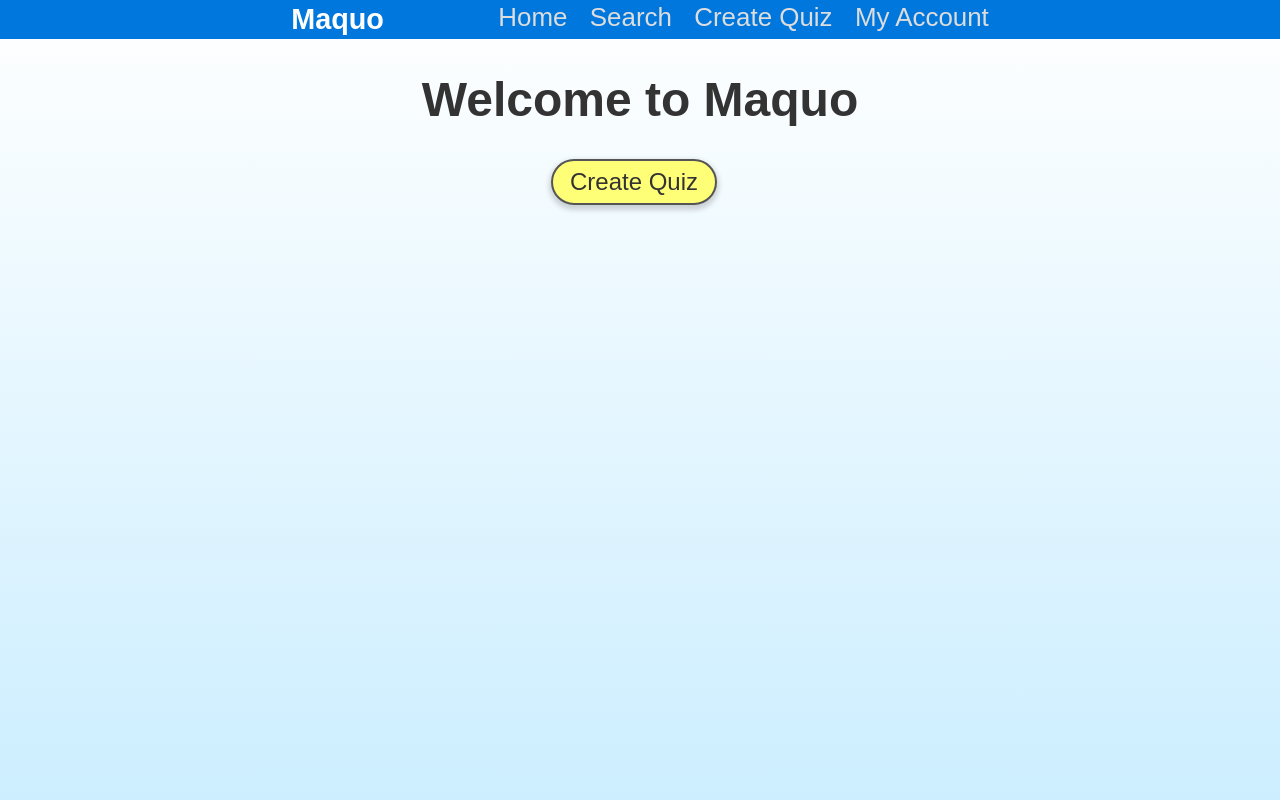
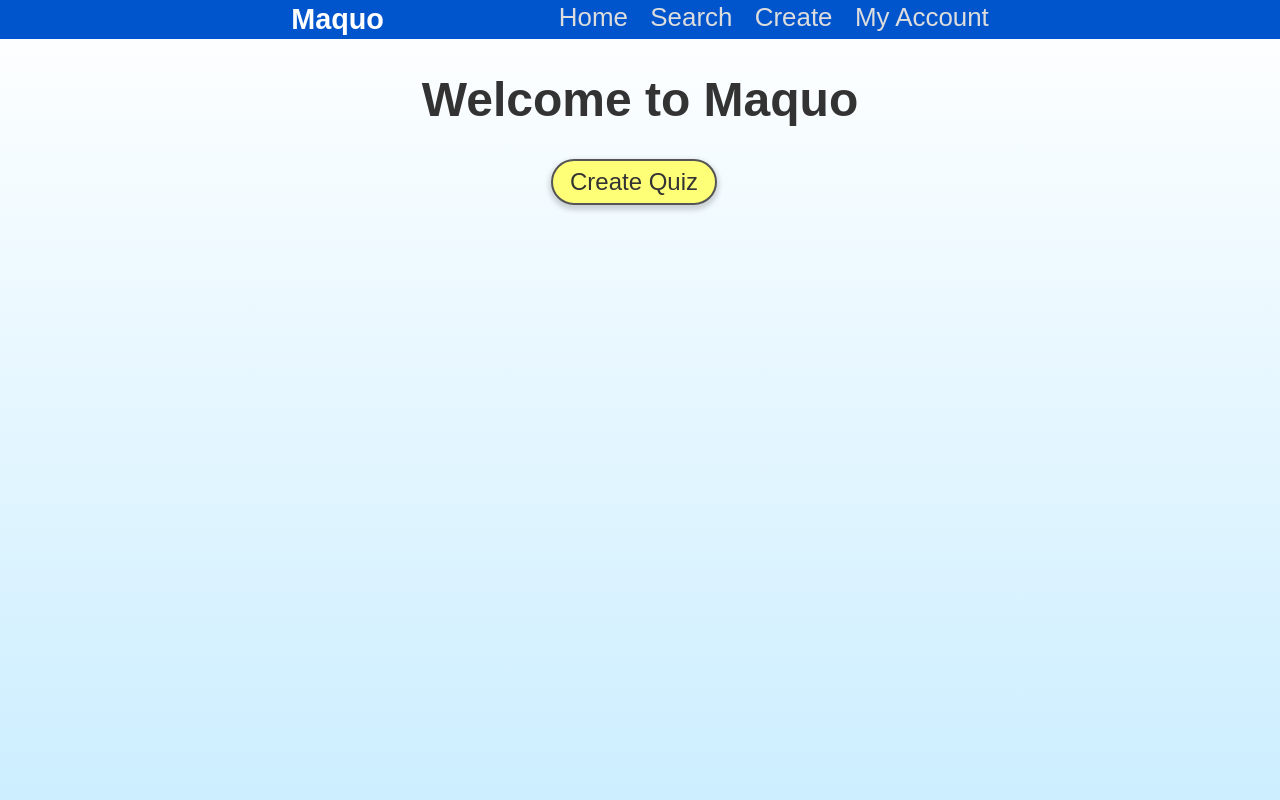
Before and after one commit to Benjamin-Davies/maquo, a PHP site: page /index.php in a window 1280 px wide. Run offline with PHP 8.4, Linux system fonts and the light colour scheme; data that the repository does not hold is empty; some libraries are stand-ins or nearby versions.

Commit message:
Change Nav to improve accesibility

```diff
--- a/style.css
+++ b/style.css
@@ -2,7 +2,7 @@
 :root {
   --background: #cceeff;
   --secondary-background: #aaddff;
-  --primary: #0077dd;
+  --primary: #0055cc;
   --secondary: #ffff77;
   --shadow: #33333333;
   --dark-text: #333333;
@@ -281,7 +281,7 @@ h1 .small {
 /* Mobile */
 @import "https://unpkg.com/typicons.font@2.0.9/src/font/typicons.css";
 
-@media (max-width: 800px) {
+@media (max-width: 880px) {
   /* Nav (icons) */
   .Nav__link {
     font-size: 0;
--- a/util/components/begin.php
+++ b/util/components/begin.php
@@ -60,7 +60,7 @@ if (isset($links)) {
                 <a class="Nav__link Nav__link--search" href="<?=$root_url?>/search">Search</a>
             </li>
             <li>
-                <a class="Nav__link Nav__link--create" href="<?=$root_url?>/create">Create Quiz</a>
+                <a class="Nav__link Nav__link--create" href="<?=$root_url?>/create">Create</a>
             </li>
             <li>
                 <a class="Nav__link Nav__link--account" href="<?=$root_url?>/accounts/my-account">My Account</a>
```
